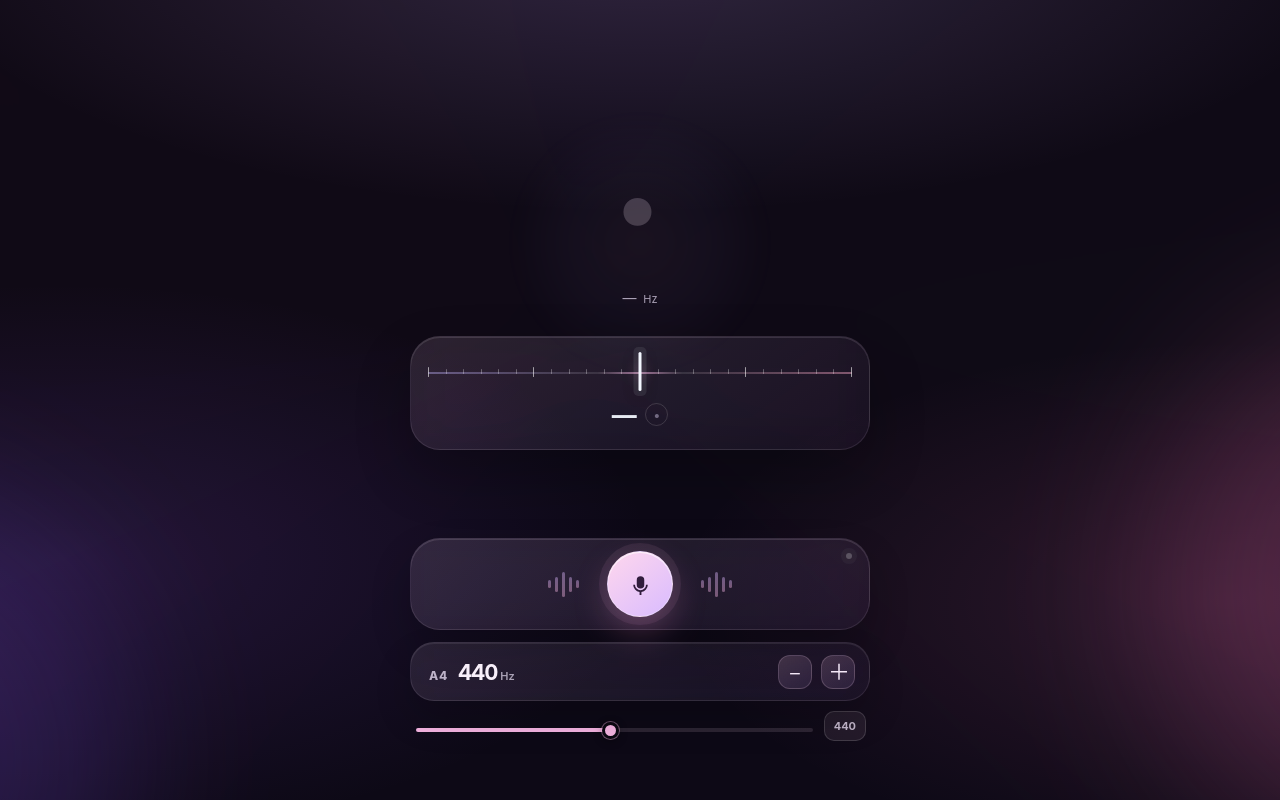
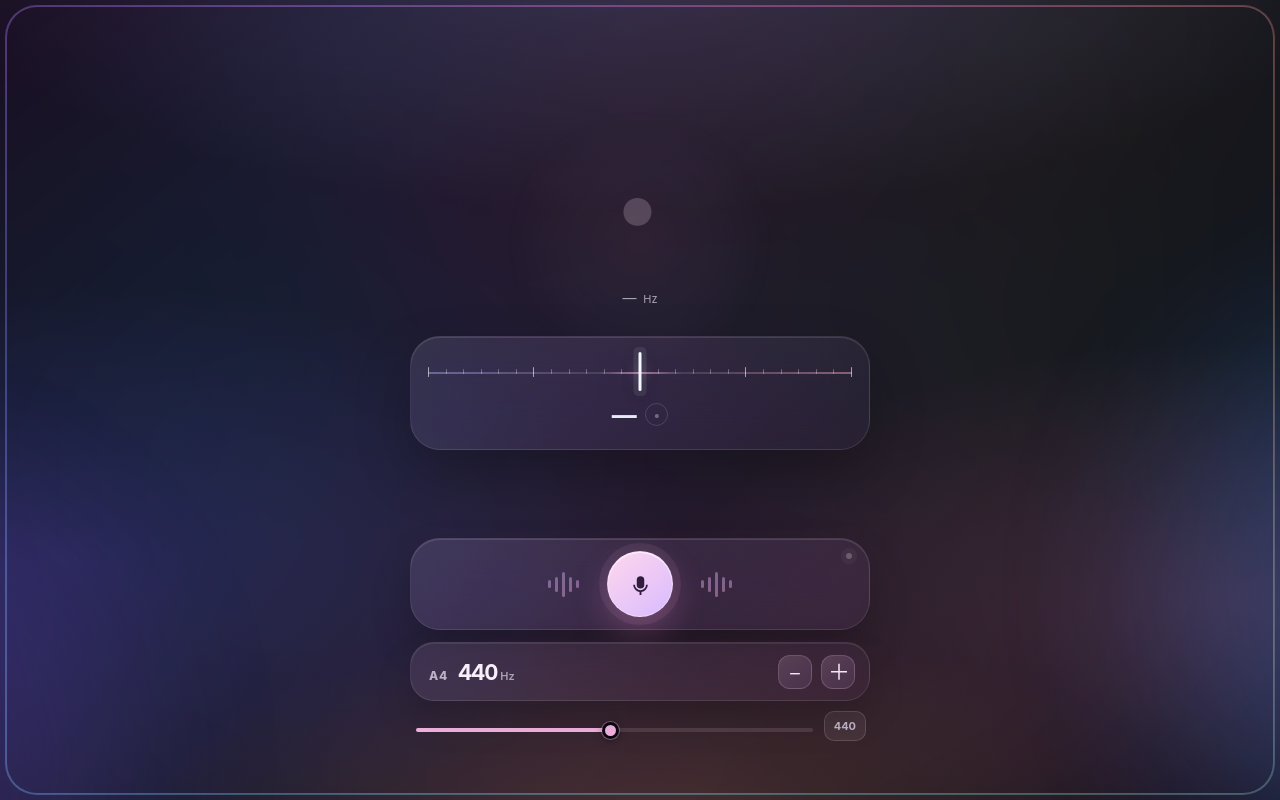
Before and after one commit to RyanHsu1998/pitchline-tuner, a plain HTML site: page index.html in a window 1280 px wide. Drawn offline with Linux system fonts and the light colour scheme.

Commit message:
Add rainbow edge light and full-screen aurora

```diff
--- a/index.html
+++ b/index.html
@@ -3,7 +3,7 @@
 <head>
   <meta charset="UTF-8" />
   <meta name="viewport" content="width=device-width, initial-scale=1, viewport-fit=cover" />
-  <meta name="theme-color" content="#090a0f" />
+  <meta name="theme-color" content="#0b0812" />
   <meta name="description" content="私密、实时的乐器调音器。" />
   <meta name="apple-mobile-web-app-capable" content="yes" />
   <meta name="apple-mobile-web-app-status-bar-style" content="black-translucent" />
@@ -73,16 +73,49 @@
       z-index: 0;
       inset: -18%;
       pointer-events: none;
-      opacity: .15;
-      filter: blur(52px) saturate(1.24);
-      background: conic-gradient(from 210deg at 48% 44%, rgba(137,90,245,.12), rgba(255,118,194,.16) 24%, rgba(178,125,255,.10) 45%, rgba(255,177,221,.13) 68%, rgba(106,75,206,.12) 86%, rgba(137,90,245,.12));
+      opacity: .32;
+      filter: blur(52px) saturate(1.32);
+      background: conic-gradient(from 190deg at 46% 43%, rgba(69,177,255,.18), rgba(145,101,255,.16) 18%, rgba(255,91,205,.21) 38%, rgba(255,170,87,.15) 54%, rgba(72,226,218,.16) 72%, rgba(86,111,255,.17) 88%, rgba(69,177,255,.18));
+      mix-blend-mode: screen;
       transform: translate3d(-2%, 1%, 0) rotate(-4deg) scale(1.06);
       animation: auroraFlow 24s ease-in-out infinite alternate;
+      will-change: transform;
+    }
+    .flow-layer::before,
+    .flow-layer::after {
+      position: absolute;
+      inset: 12% -12%;
+      border-radius: 50%;
+      content: "";
+      pointer-events: none;
+      filter: blur(38px);
+      will-change: transform;
+    }
+    .flow-layer::before {
+      background: linear-gradient(112deg, transparent 22%, rgba(68,184,255,.20) 36%, rgba(244,114,220,.24) 49%, rgba(255,178,87,.16) 64%, transparent 80%);
+      transform: rotate(-12deg) translate3d(-4%, 2%, 0) scale(1.05);
+      animation: ribbonFlow 18s ease-in-out infinite alternate;
+    }
+    .flow-layer::after {
+      inset: 24% -18% 0;
+      background: radial-gradient(ellipse at 50% 80%, rgba(255,146,100,.18), transparent 48%), radial-gradient(ellipse at 28% 35%, rgba(73,225,220,.17), transparent 45%);
+      transform: translate3d(3%, -2%, 0) scale(1.08);
+      animation: ribbonFlowAlt 22s ease-in-out infinite alternate;
     }
     @keyframes auroraFlow {
       0% { transform: translate3d(-3%, 1%, 0) rotate(-5deg) scale(1.06); }
       50% { transform: translate3d(2%, -2%, 0) rotate(2deg) scale(1.10); }
       100% { transform: translate3d(4%, 3%, 0) rotate(6deg) scale(1.05); }
+    }
+    @keyframes ribbonFlow {
+      0% { transform: rotate(-12deg) translate3d(-4%, 2%, 0) scale(1.05); }
+      50% { transform: rotate(-4deg) translate3d(3%, -3%, 0) scale(1.12); }
+      100% { transform: rotate(8deg) translate3d(7%, 2%, 0) scale(1.04); }
+    }
+    @keyframes ribbonFlowAlt {
+      0% { transform: translate3d(3%, -2%, 0) scale(1.08); }
+      50% { transform: translate3d(-4%, 2%, 0) scale(1.16); }
+      100% { transform: translate3d(2%, 5%, 0) scale(1.06); }
     }
 
     button, input { font: inherit; }
@@ -250,13 +283,30 @@
     }
     body {
       background:
-        radial-gradient(ellipse 80% 48% at 50% -8%, rgba(210,170,255,.18), transparent 72%),
-        radial-gradient(ellipse 64% 48% at 5% 70%, rgba(128,75,210,.18), transparent 72%),
-        radial-gradient(ellipse 60% 45% at 96% 75%, rgba(255,116,188,.13), transparent 72%),
+        radial-gradient(ellipse 80% 48% at 50% -8%, rgba(127,168,255,.20), transparent 72%),
+        radial-gradient(ellipse 64% 48% at 5% 70%, rgba(106,71,255,.19), transparent 72%),
+        radial-gradient(ellipse 60% 45% at 96% 75%, rgba(255,116,188,.16), transparent 72%),
+        radial-gradient(ellipse 55% 34% at 52% 103%, rgba(255,163,77,.14), transparent 74%),
         var(--bg);
     }
     body::before { background: #6541bf; opacity: .26; }
-    body::after { background: #d45d9a; opacity: .22; }
+    body::after { background: #3a8bff; opacity: .22; }
+    html, body {
+      width: 100%;
+      min-height: 100%;
+      background-color: var(--bg);
+    }
+    html { min-height: 100svh; }
+    body {
+      min-height: 100svh;
+      min-height: 100dvh;
+      overscroll-behavior-y: none;
+      padding-bottom: var(--safe-bottom);
+    }
+    .app {
+      min-height: 100svh;
+      min-height: calc(100dvh + var(--safe-bottom));
+    }
     .top-space { height: 20px; }
     .app { width: min(100%, 520px); padding-top: calc(13px + var(--safe-top)); padding-bottom: calc(18px + var(--safe-bottom)); }
     .main { padding: clamp(24px, 5.4vh, 58px) 0 26px; }
@@ -326,37 +376,44 @@
     .edge-glow {
       position: fixed;
       z-index: 5;
-      inset: 8px;
-      border: 1px solid transparent;
+      inset: 5px;
+      border: 2px solid transparent;
       border-radius: 32px;
-      background: linear-gradient(135deg, rgba(244,180,255,.90), rgba(255,117,194,.64) 28%, rgba(189,149,255,.84) 52%, rgba(255,184,223,.74) 76%, rgba(164,118,255,.88)) border-box;
+      background: conic-gradient(from 214deg at 50% 50%, rgba(80,210,255,.92), rgba(105,121,255,.90) 16%, rgba(196,108,255,.94) 30%, rgba(255,91,207,.90) 46%, rgba(255,173,88,.86) 63%, rgba(80,229,214,.88) 78%, rgba(80,210,255,.92)) border-box;
       -webkit-mask: linear-gradient(#000 0 0) padding-box, linear-gradient(#000 0 0);
       -webkit-mask-composite: xor;
       mask: linear-gradient(#000 0 0) padding-box, linear-gradient(#000 0 0);
       mask-composite: exclude;
-      opacity: 0;
+      opacity: .48;
       pointer-events: none;
       mix-blend-mode: screen;
-      filter: blur(2px);
+      filter: blur(1px);
       transition: opacity .55s ease;
+      animation: edgeHue 11s ease-in-out infinite alternate;
+      box-shadow: 0 0 25px rgba(143,120,255,.18), inset 0 0 24px rgba(255,137,211,.10);
     }
     .edge-glow::after {
       position: absolute;
       inset: -10px;
       border-radius: inherit;
       content: "";
-      background: linear-gradient(135deg, rgba(234,165,255,.72), rgba(255,112,190,.48) 32%, rgba(184,143,255,.60) 56%, rgba(255,178,222,.48) 78%, rgba(164,118,255,.66));
-      filter: blur(18px);
+      background: conic-gradient(from 214deg at 50% 50%, rgba(74,214,255,.76), rgba(120,126,255,.72) 18%, rgba(210,108,255,.78) 35%, rgba(255,98,205,.70) 50%, rgba(255,175,93,.64) 66%, rgba(75,229,215,.68) 82%, rgba(74,214,255,.76));
+      filter: blur(15px);
       opacity: .72;
       animation: edgeShimmer 5.8s ease-in-out infinite;
     }
-    body.in-tune .edge-glow { opacity: .92; }
+    body.in-tune .edge-glow { opacity: 1; box-shadow: 0 0 55px rgba(143,120,255,.62), inset 0 0 46px rgba(255,144,218,.36); }
+    body.in-tune .edge-glow::after { opacity: .94; }
+    @keyframes edgeHue {
+      0% { filter: blur(2px) hue-rotate(-10deg); }
+      100% { filter: blur(3px) hue-rotate(18deg); }
+    }
     @keyframes edgeShimmer {
       0%, 100% { transform: translate3d(-1%, 0, 0) scale(.99); opacity: .60; }
       50% { transform: translate3d(1%, -1%, 0) scale(1.01); opacity: .90; }
     }
     @media (prefers-reduced-motion: reduce) {
-      .flow-layer, .edge-glow::after { animation: none; }
+      .flow-layer, .flow-layer::before, .flow-layer::after, .edge-glow, .edge-glow::after { animation: none; }
     }
   </style>
 </head>
```
